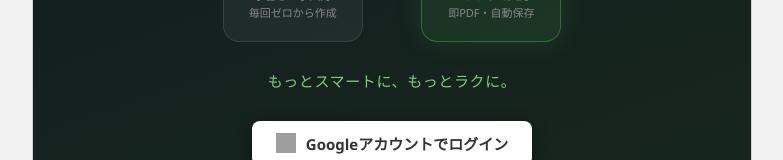
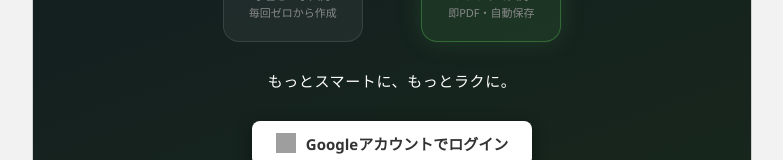
Before and after one commit to HYEOKJUNCHOI/caredoc, a React (Vite) app: page / in a window 1280 px wide. Shown: the part 395-555 px from the top of the page, without its empty margins (248-1031 px from the left). Built offline with nearby package versions, Linux system fonts and the light colour scheme; no server answers; grey boxes are pictures that could not be loaded; a web font is replaced by a local one.

Commit message:
[CC] style: catchCopy 흰색으로 변경

```diff
--- a/src/pages/Landing/Landing.module.css
+++ b/src/pages/Landing/Landing.module.css
@@ -78,7 +78,7 @@
 
 .catchCopy {
   font-size: 15px;
-  color: #7ecf7e;
+  color: #fff;
   font-weight: 500;
   letter-spacing: 0.04em;
 }
```
